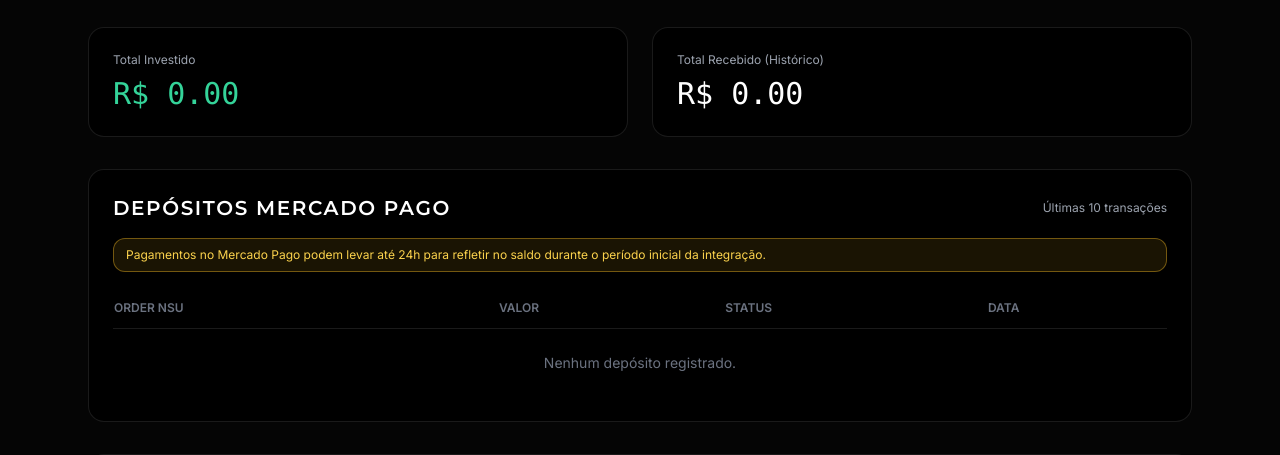
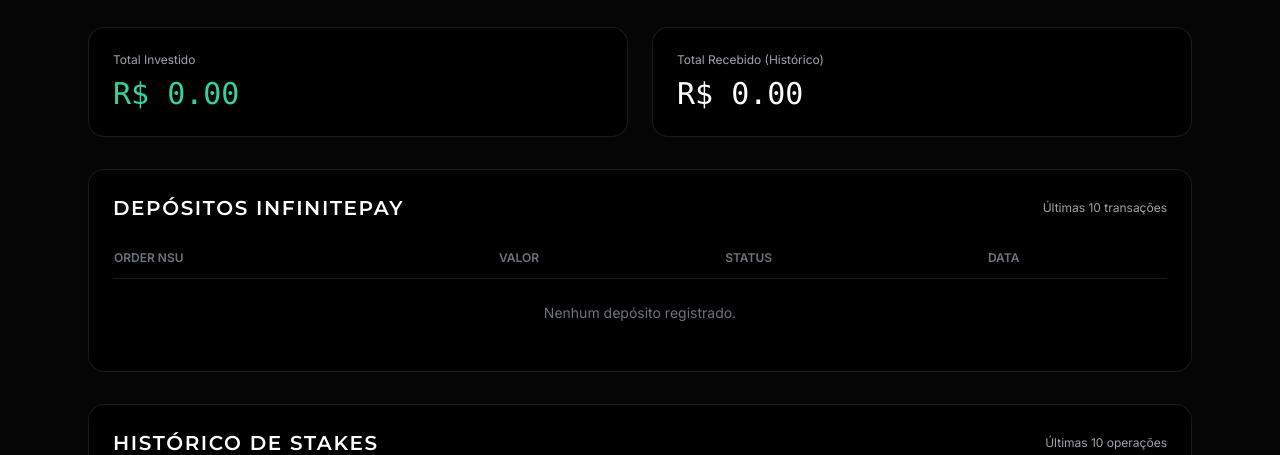
Before and after one commit to suporte696/safestake, a FastAPI app: template templates/dashboard.html in a window 1280 px wide. Shown: the part 228-683 px from the top of the page. Run offline with FastAPI, Linux system fonts and the light colour scheme; the template is opened without the code that fills it, so the values that code supplies are empty; some libraries are stand-ins or nearby versions.

Commit message:
Update dashboard template to reflect InfinitePay integration
- Changed references from Mercado Pago to InfinitePay in the dashboard template, including headings and user instructions.
- Updated API endpoint for deposit transactions to align with the new payment service.

```diff
--- a/templates/dashboard.html
+++ b/templates/dashboard.html
@@ -44,11 +44,8 @@
 
   <div class="bg-black border border-white/10 rounded-2xl p-6">
     <div class="flex items-center justify-between mb-4">
-      <h2 class="font-title text-xl uppercase">Depósitos Mercado Pago</h2>
+      <h2 class="font-title text-xl uppercase">Depósitos InfinitePay</h2>
       <span class="text-xs text-gray-400">Últimas 10 transações</span>
-    </div>
-    <div class="mb-4 border border-amber-400/40 bg-amber-400/10 text-amber-300 rounded-xl px-3 py-2 text-xs">
-      Pagamentos no Mercado Pago podem levar até 24h para refletir no saldo durante o período inicial da integração.
     </div>
     <div class="overflow-x-auto">
       <table class="w-full text-sm text-left text-gray-300">
@@ -232,7 +229,7 @@
       <h3 class="font-title text-lg uppercase text-emerald-400">Adicionar saldo</h3>
       <button id="closeDepositModal" type="button" class="text-gray-400 hover:text-white">✕</button>
     </div>
-    <p class="text-sm text-gray-400">Digite o valor em BRL para abrir o checkout do Mercado Pago.</p>
+    <p class="text-sm text-gray-400">Digite o valor em BRL para abrir o checkout da InfinitePay.</p>
     <div class="space-y-2">
       <label class="text-xs text-gray-400">Valor (mínimo R$ 5,00)</label>
       <input
@@ -287,7 +284,7 @@
     }
     submitDepositBtn.disabled = true;
     try {
-      const response = await fetch("/api/deposit/mercadopago", {
+      const response = await fetch("/api/deposit/infinitepay", {
         method: "POST",
         headers: { "Content-Type": "application/json" },
         body: JSON.stringify({ amount }),
```
